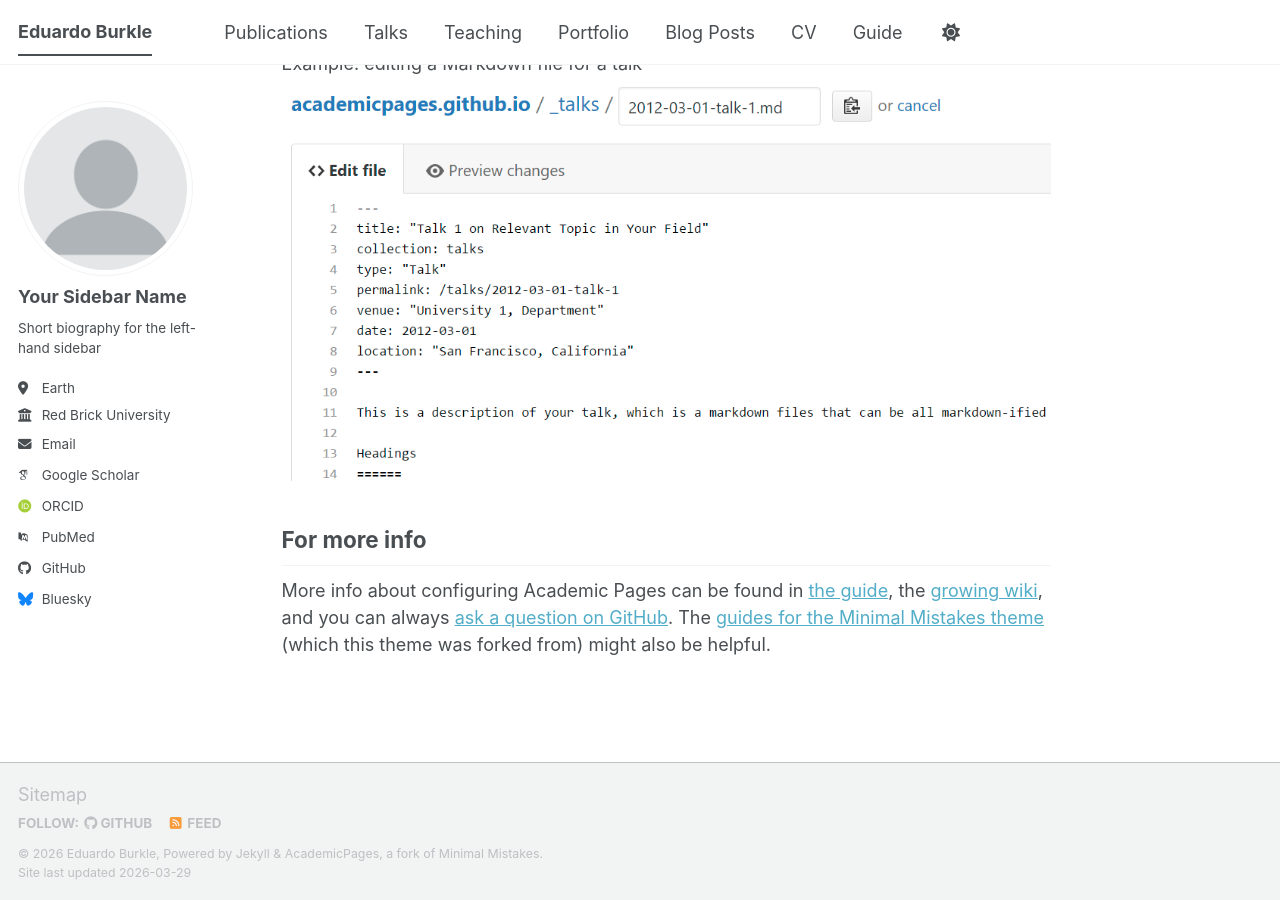
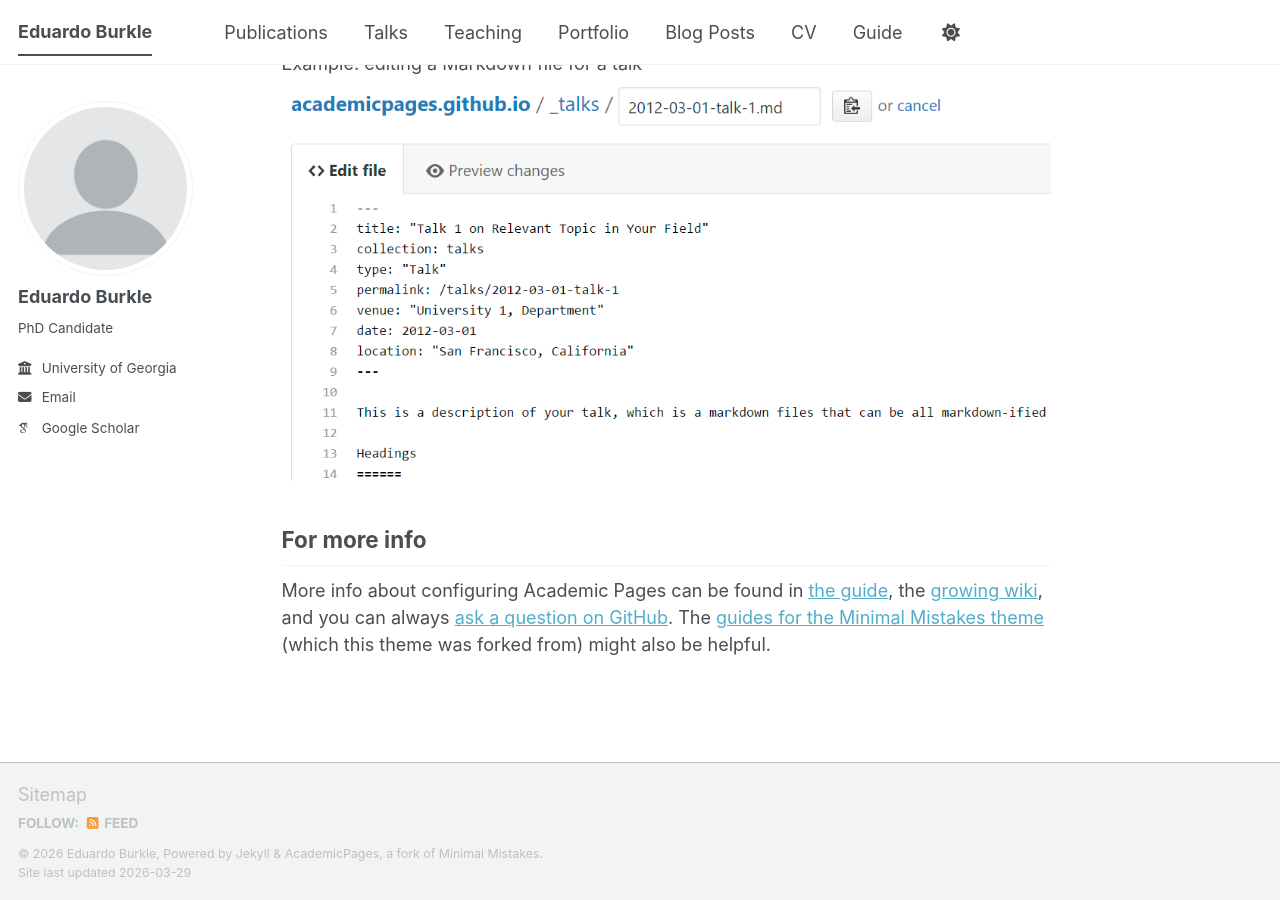
Before and after one commit to eduardoburkle/eduardoburkle.github.io, a Jekyll site: the page built from _pages/about.md, in a window 1280 px wide and 900 px high, scrolled down 2720 px. Built offline with Jekyll 4.4.1, drawn with Linux system fonts in a browser that asks for light colours; some web fonts are replaced; a script bundle is joined from its source files by our own code; library files that are not in the unit come from our copies.

Commit message:
Update _config.yml

```diff
--- a/_config.yml
+++ b/_config.yml
@@ -24,24 +24,24 @@
 author:
   # Biographic information
   avatar           : "profile.png"
-  name             : "Your Sidebar Name"
+  name             : "Eduardo Burkle"
   pronouns         : # example: "she/her"
-  bio              : "Short biography for the left-hand sidebar"
-  location         : "Earth"
-  employer         : "Red Brick University"
+  bio              : "PhD Candidate"
+  location         : # URL
+  employer         : "University of Georgia"
   uri              : # URL
-  email            : "none@example.org"
+  email            : "eduardo [dot] burkle [at] uga [dot] edu "
 
   # Academic websites
   academia         : # URL
   arxiv            : # URL - Update with the correct link to your profile
-  googlescholar    : "https://scholar.google.com/citations?user=PS_CX0AAAAAJ"
+  googlescholar    : "https://scholar.google.com/citations?user=n0yX4I0AAAAJ&hl=en&oi=ao"
   inspire-hep      : # URL
   impactstory      : # URL
-  orcid            : "https://orcid.org/yourorcidurl"
+  orcid            : # URL
   semantic         : # URL
   ssrn             : # URL
-  pubmed           : "https://www.ncbi.nlm.nih.gov/pubmed/?term=john+snow"
+  pubmed           : # URL
   researchgate     : # URL
   scopus           : # URL
   zotero           : # URL
@@ -51,13 +51,13 @@
   bitbucket        : # Username - Update with your username on the site
   codepen          : # Username
   dribbble         : # Username
-  github           : "academicpages"
+  github           : # Username
   kaggle           : # Username
   stackoverflow    : # User number or user number and name (i.e., use "1" or "1/jeff-atwood")
 
   # Social media
   artstation       : # Username
-  bluesky          : "bsky.app" # Replace this with you Bluesky username
+  bluesky          : # Username # Replace this with you Bluesky username
   facebook         : # Username
   flickr           : # Username
   foursquare       : # Username
```
